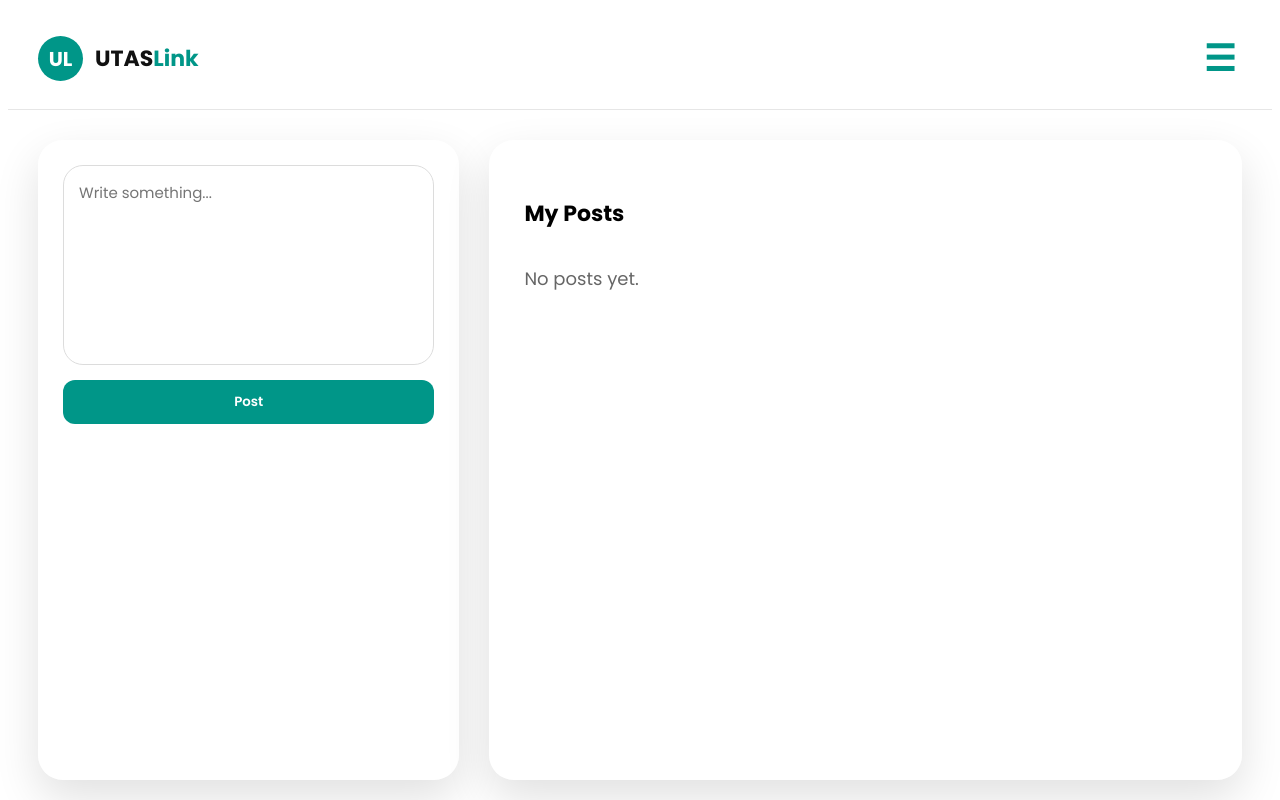
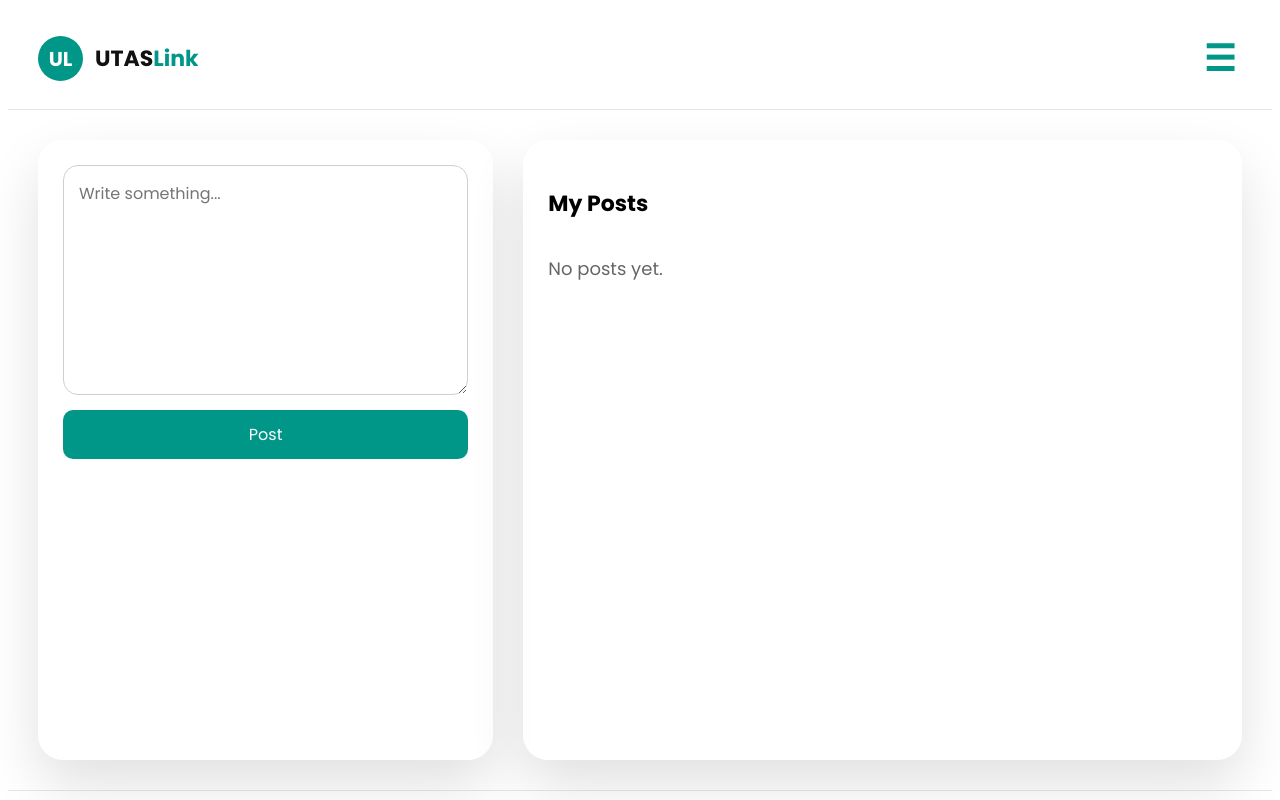
Before and after one commit to Aisha-Ahmed-Al-Mashikhi/utas-link-project, a React (Create React App) app in the folder client/: page /create-post in a window 1280 px wide. Shown: the top 800 px of the page. Built offline with nearby package versions, Linux system fonts and the light colour scheme.

Commit message:
Update CreatePost.css

```diff
--- a/client/src/Styles/CreatePost.css
+++ b/client/src/Styles/CreatePost.css
@@ -1,60 +1,57 @@
-/* PAGE LAYOUT */
+/* MAIN PAGE LAYOUT */
 .post-page {
   display: flex;
   gap: 30px;
   padding: 30px;
   width: 100%;
-  height: calc(100vh - 100px);
+  height: calc(100vh - 120px);
 }
 
-/* GLASS STYLE */
+/* GLASS EFFECT */
 .glass {
   background: rgba(255, 255, 255, 0.55);
   backdrop-filter: blur(18px);
   border-radius: 25px;
-  box-shadow: 0 18px 45px rgba(0, 0, 0, 0.12);
+  box-shadow: 0 25px 55px rgba(0, 0, 0, 0.12);
 }
 
-/* LEFT CARD — Write box */
+/* LEFT CARD (WRITE POST) */
 .left-card {
-  width: 35%;
+  width: 38%;
+  height: 100%;
   padding: 25px;
-  min-height: 500px;
   display: flex;
   flex-direction: column;
-  justify-content: flex-start;
 }
 
 .left-card textarea {
   width: 100%;
-  height: 200px;
-  border-radius: 20px;
-  border: 1px solid #dcdcdc;
+  height: 230px;
+  border-radius: 15px;
+  border: 1px solid #cfcfcf;
   padding: 15px;
-  resize: none;
-  font-size: 15px;
-  background: rgba(255, 255, 255, 0.85);
+  font-size: 16px;
+  background: #fff;
 }
 
 .post-btn {
   margin-top: 15px;
-  padding: 12px 25px;
+  padding: 12px 30px;
   background: #009688;
   border: none;
   color: white;
-  border-radius: 12px;
+  border-radius: 10px;
+  font-size: 16px;
   cursor: pointer;
-  font-weight: 600;
 }
 
-/* RIGHT CARD — My posts */
+/* RIGHT CARD (MY POSTS) */
 .right-card {
-  flex: 1;
-  padding: 35px;
-  min-height: 500px;
+  width: 60%;
+  height: 100%;
+  padding: 25px;
   display: flex;
   flex-direction: column;
-  justify-content: space-between;
 }
 
 .right-card h3 {
@@ -62,38 +59,38 @@
   font-size: 22px;
 }
 
-/* POSTS AREA */
+/* SCROLL AREA */
 .posts-scroll {
-  flex: 1;
   overflow-y: auto;
   padding-right: 10px;
 }
 
 .posts-scroll::-webkit-scrollbar {
-  width: 5px;
+  width: 6px;
 }
 .posts-scroll::-webkit-scrollbar-thumb {
-  background: #bdbdbd;
-  border-radius: 10px;
+  background: #bfbfbf;
+  border-radius: 20px;
 }
 
-/* EACH POST */
+/* POST CARD */
 .post-card {
   background: rgba(255, 255, 255, 0.95);
-  border-radius: 20px;
+  border-radius: 18px;
   padding: 20px;
   margin-bottom: 20px;
-  min-height: 210px;
   width: 95%;
-  box-shadow: 0 12px 35px rgba(0, 0, 0, 0.12);
+  min-height: 200px;
+
+  box-shadow: 0 18px 40px rgba(0, 0, 0, 0.12);
   transition: 0.25s;
 }
 
 .post-card:hover {
-  transform: translateY(-3px);
-  box-shadow: 0 18px 40px rgba(0, 0, 0, 0.20);
+  transform: translateY(-4px);
 }
 
+/* HEADER */
 .post-top {
   display: flex;
   justify-content: space-between;
@@ -106,14 +103,14 @@
 }
 
 .time {
-  color: #888;
   font-size: 14px;
+  color: gray;
 }
 
-/* MESSAGE */
+/* CONTENT */
 .content {
   margin: 10px 0;
-  font-size: 16px;
+  font-size: 17px;
 }
 
 /* BUTTONS */
@@ -126,25 +123,10 @@
 }
 
 .edit {
-  background: #ffca28;
+  background-color: #ffc928;
 }
 
 .delete {
-  background: #e57373;
+  background-color: #e57373;
   color: white;
 }
-
-/* DOTS BELOW */
-.scroll-dots {
-  display: flex;
-  gap: 8px;
-  margin-top: 15px;
-  justify-content: center;
-}
-
-.scroll-dots span {
-  width: 10px;
-  height: 10px;
-  background: #c7c7c7;
-  border-radius: 50%;
-}
```
